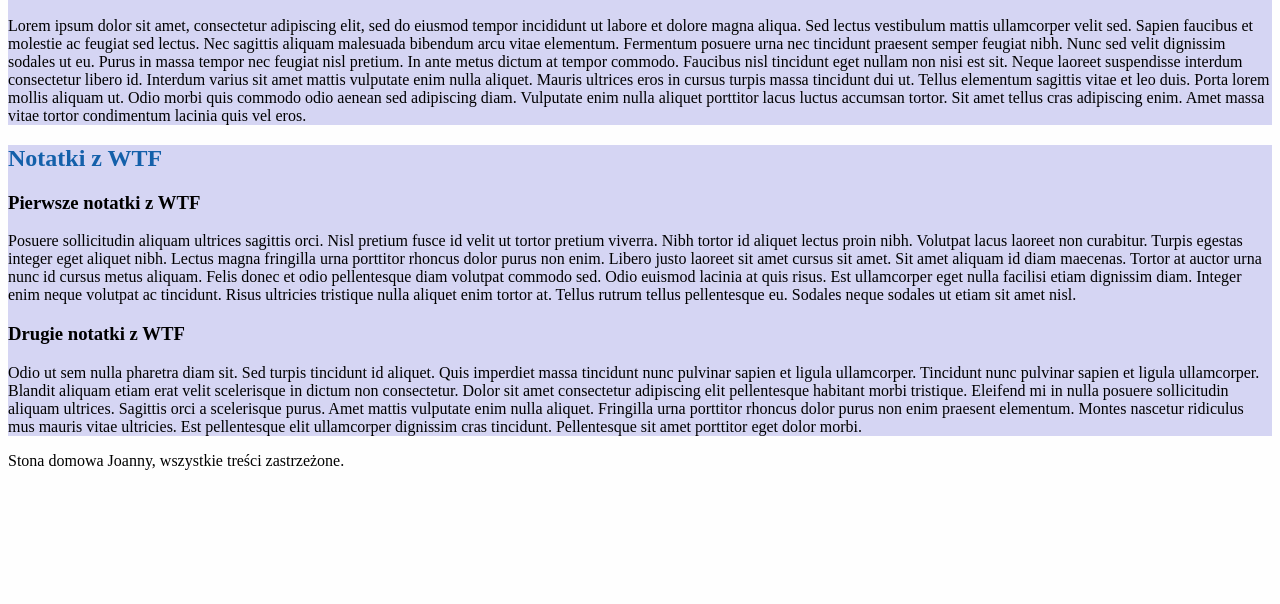
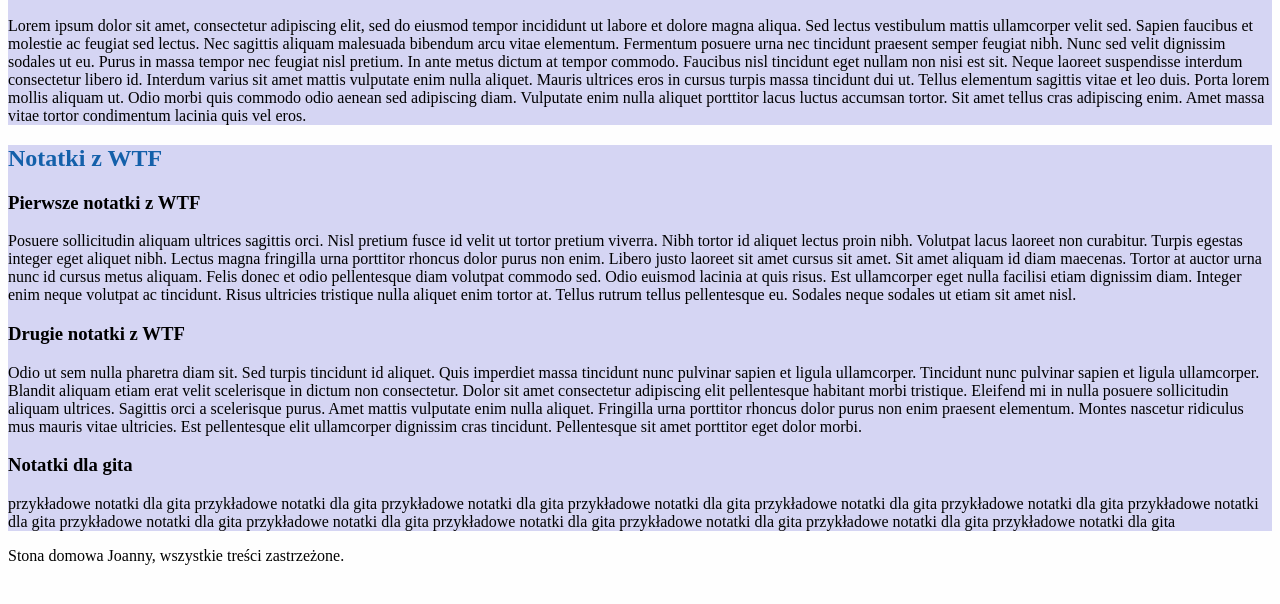
Before and after one commit to joanna-rot/homepage, a plain HTML site: page index.html in a window 1280 px wide. Shown: the part 110-714 px from the top of the page. Drawn offline with Linux system fonts and the light colour scheme.

Commit message:
added article for git test

```diff
--- a/index.html
+++ b/index.html
@@ -67,6 +67,19 @@
             porttitor eget dolor morbi.
           </p>
         </article>
+
+        <article>
+          <h3>Notatki dla gita</h3>
+          <p>
+            przykładowe notatki dla gita przykładowe notatki dla gita
+            przykładowe notatki dla gita przykładowe notatki dla gita
+            przykładowe notatki dla gita przykładowe notatki dla gita
+            przykładowe notatki dla gita przykładowe notatki dla gita
+            przykładowe notatki dla gita przykładowe notatki dla gita
+            przykładowe notatki dla gita przykładowe notatki dla gita
+            przykładowe notatki dla gita
+          </p>
+        </article>
       </section>
       <footer><p>Stona domowa Joanny, wszystkie treści zastrzeżone.</p></footer>
     </main>
```
